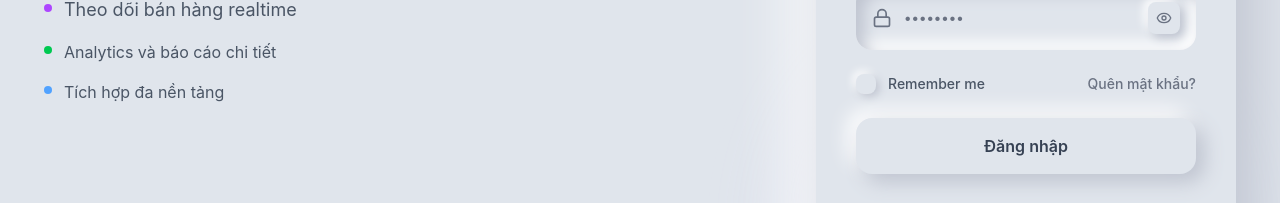
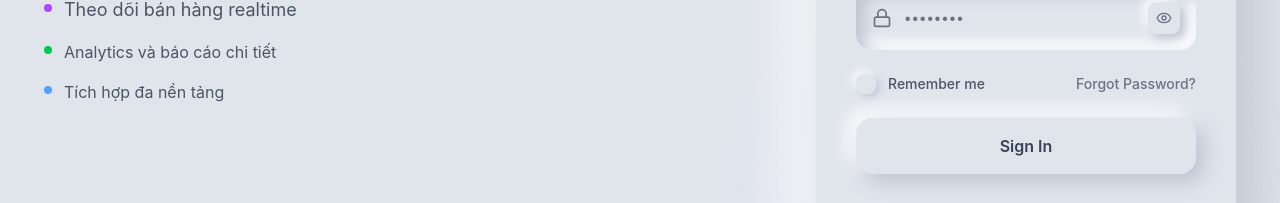
Before and after one commit to FA25-SWP391-SE1839-Group5/evdms-fe, a React (Vite) app: page / in a window 1280 px wide. Shown: the part 516-719 px from the top of the page. Built offline with nearby package versions, Linux system fonts and the light colour scheme.

Commit message:
chuyển sang tiếng anh

```diff
--- a/src/components/auth/LoginForm.jsx
+++ b/src/components/auth/LoginForm.jsx
@@ -152,7 +152,7 @@ return (
             </span>
         </label>
         <a href="#" className="text-gray-500 hover:text-blue-600 transition-colors font-medium">
-            Quên mật khẩu?
+            Forgot Password?
         </a>
     </div>
 
@@ -165,10 +165,10 @@ return (
         {isLoading ? (
             <>
                 <div className="spinner"></div>
-                <span>Đang đăng nhập...</span>
+                <span>Signing in...</span>
             </>
         ) : (
-            <span>Đăng nhập</span>
+            <span>Sign In</span>
         )}
       </NeumorphismButton>
     </form>
```
